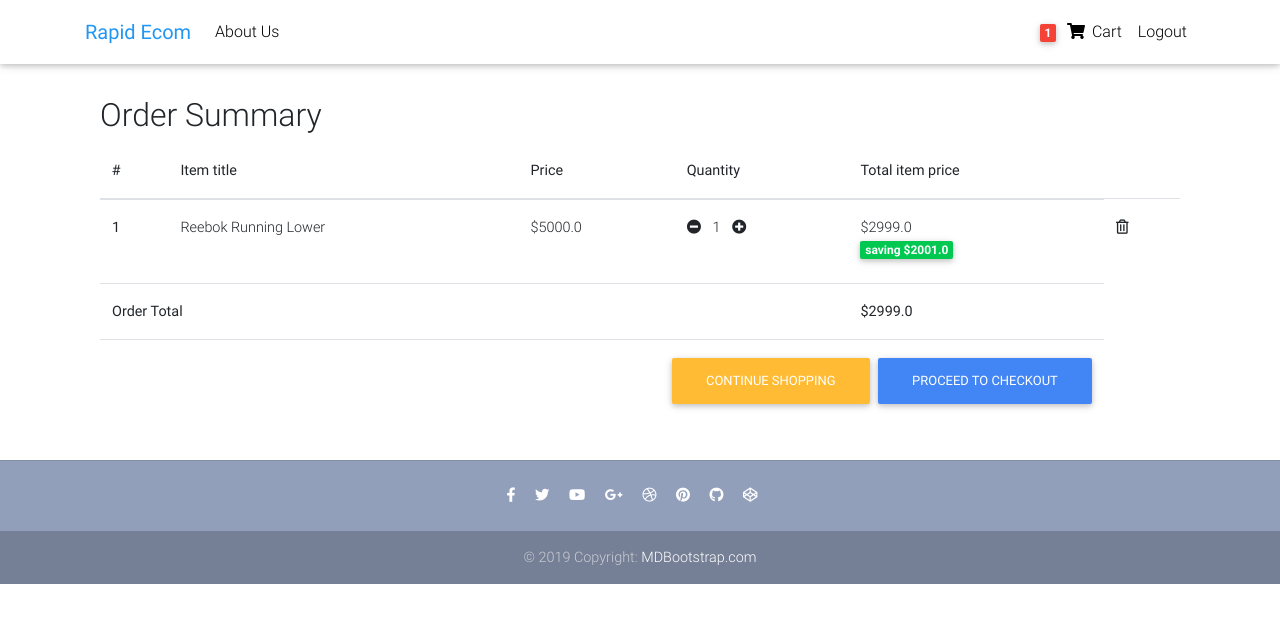
After one commit to Rapid292/Rapid-Ecommerce, a Django app: page /ecom/order_summary/ in a window 1280 px wide. The commit adds this page. Shown: the top 623 px of the page. Run offline with Django 3.2, Linux system fonts and the light colour scheme; a user stored in the database is signed in; data comes from the database, SQL or seed files in the repository; both versions use the stored data as it was after the commit; some libraries are stand-ins or nearby versions.

Commit message:
Updated Various Functionalities

```diff
--- a/Rapid_ecom/Ecommerce/templates/base.html
+++ b/Rapid_ecom/Ecommerce/templates/base.html
@@ -1,4 +1,5 @@
 {% load static %}
+{% load cart_template_tags %}
 
 <!DOCTYPE html>
 <html lang="en">
@@ -70,54 +71,55 @@
                <!-- Left -->
                <ul class="navbar-nav mr-auto">
                   <li class="nav-item active">
-                     <a class="nav-link waves-effect" href="{% url 'ecom-home' %}">Home
+                     <!-- <a class="nav-link waves-effect" href="{% url 'ecom-home' %}">Home
                         <span class="sr-only">(current)</span>
-                     </a>
+                     </a> -->
                   </li>
                   <li class="nav-item">
                      <a class="nav-link waves-effect" href="{% url 'ecom-about' %}">About Us</a>
-                  </li>
-                  <li class="nav-item">
-                     <a class="nav-link waves-effect" href="#">Product page</a>
-                  </li>
-                  <li class="nav-item">
-                     <a class="nav-link waves-effect" href="#">Check Out</a>
                   </li>
                </ul>
 
                <!-- Right -->
                <ul class="navbar-nav nav-flex-icons">
+                  {% if request.user.is_authenticated %}
                   <li class="nav-item">
-                     <a class="nav-link waves-effect">
-                        <span class="badge red z-depth-1 mr-1"> 1 </span>
+                     <a href="{% url 'order_summary' %}" class="nav-link waves-effect">
+                        <span class="badge red z-depth-1 mr-1"> {{ request.user|cart_item_count }} </span>
                         <i class="fas fa-shopping-cart"></i>
                         <span class="clearfix d-none d-sm-inline-block"> Cart </span>
                      </a>
                   </li>
                   <li class="nav-item">
-                     <a href="https://www.facebook.com/mdbootstrap" class="nav-link waves-effect" target="_blank">
-                        <i class="fab fa-facebook-f"></i>
+                     <a class="nav-link waves-effect" href="{% url 'logout' %}">
+                        <span class="clearfix d-none d-sm-inline-block"> Logout </span>
+                     </a>
+                  </li>
+                  {% else %}
+                  <li class="nav-item">
+                     <a class="nav-link waves-effect" href="{% url 'login' %}">
+                        <span class="clearfix d-none d-sm-inline-block"> Login </span>
                      </a>
                   </li>
                   <li class="nav-item">
-                     <a href="https://twitter.com/MDBootstrap" class="nav-link waves-effect" target="_blank">
-                        <i class="fab fa-twitter"></i>
+                     <a class="nav-link waves-effect" href="{% url 'register' %}">
+                        <span class="clearfix d-none d-sm-inline-block"> Sign Up </span>
                      </a>
                   </li>
-                  <li class="nav-item">
-                     <a href="https://github.com/mdbootstrap/bootstrap-material-design"
-                        class="nav-link border border-light rounded waves-effect" target="_blank">
-                        <i class="fab fa-github mr-2"></i>MDB GitHub
-                     </a>
-                  </li>
+                  {% endif %}
                </ul>
-
             </div>
-
          </div>
       </nav>
    </header>
    <!-- Navbar -->
+
+   {% if messages %}
+   {% for message in messages %}
+   <div class="alert alert-{{ message.tags }}" role="alert">{{ message }}</div>
+   {% endfor %}
+   {% endif %}
+
    <div class="container">
       {% block content %}
 
@@ -126,20 +128,6 @@
    </div>
    <!--Footer-->
    <footer class="page-footer text-center font-small mt-4 wow fadeIn">
-
-      <!--Call to action-->
-      <div class="pt-4">
-         <a class="btn btn-outline-white" href="https://mdbootstrap.com/docs/jquery/getting-started/download/"
-            target="_blank" role="button">Download MDB
-            <i class="fas fa-download ml-2"></i>
-         </a>
-         <a class="btn btn-outline-white" href="https://mdbootstrap.com/education/bootstrap/" target="_blank"
-            role="button">Start
-            free tutorial
-            <i class="fas fa-graduation-cap ml-2"></i>
-         </a>
-      </div>
-      <!--/.Call to action-->
 
       <hr class="my-4">
 
--- /dev/null
+++ b/Rapid_ecom/Ecommerce/templates/order_summary.html
@@ -0,0 +1,70 @@
+{% extends 'base.html' %}
+
+{% block content %}
+<div>
+   <div class="container ">
+      <div class="table-responsive">
+         <h2>Order Summary</h2>
+         <table class="table">
+            <thead>
+               <tr>
+                  <th scope="col">#</th>
+                  <th scope="col">Item title</th>
+                  <th scope="col">Price</th>
+                  <th scope="col">Quantity</th>
+                  <th scope="col">Total item price</th>
+
+               </tr>
+            </thead>
+            <tbody>
+               {% for order_item in object.items.all %}
+               <tr>
+                  <th scope="row">{{ forloop.counter }}</th>
+                  <td>{{ order_item.item.title }}</td>
+                  <td>${{ order_item.item.price }}</td>
+                  <td><a href="{% url 'remove_single_item_from_cart' order_item.item.slug %}"><i
+                           class="fas fa-minus-circle mr-2"></i></a>
+                     {{ order_item.quantity }}
+                     <a href="{% url 'add_to_cart' order_item.item.slug %}"><i class="fas fa-plus-circle ml-2"></i></a>
+                  </td>
+                  <td>
+                     {% if order_item.item.discount_price %}
+                     ${{ order_item.get_total_discount_item_price }}
+                     <h6><span class="badge badge-success">saving ${{ order_item.get_amount_saved }}</span></h6>
+                     {% else %}
+                     ${{ order_item.get_total_item_price }}
+                     {% endif %}
+                  </td>
+                  <td><a href="{% url 'remove_from_cart' order_item.item.slug %}"><i class="far fa-trash-alt"></i></a>
+                  </td>
+               </tr>
+               {% empty %}
+               <tr>
+                  <td colspan="5">Your Cart is Empty</td>
+               </tr>
+               <tr>
+                  <td colspan="5">
+                     <a class="btn btn-warning float-right" href="/ecom/">Continue Shopping</a>
+                  </td>
+               </tr>
+               {% endfor %}
+               {% if object.get_total %}
+               <tr>
+                  <td colspan="4"><b>Order Total</b></td>
+                  <td><b>${{ object.get_total }}</b></td>
+               </tr>
+               <tr>
+                  <td colspan="5">
+                     <a class="btn btn-primary float-right ml-2" href="/ecom/checkout/">Proceed to
+                        Checkout</a>
+                     <a class="btn btn-warning float-right" href="/ecom/">Continue Shopping</a>
+                  </td>
+               </tr>
+               {% endif %}
+            </tbody>
+         </table>
+      </div>
+   </div>
+</div>
+
+{% endblock content %}
--- /dev/null
+++ b/Rapid_ecom/Ecommerce/templatetags/cart_template_tags.py
@@ -0,0 +1,13 @@
+from django import template
+from Ecommerce.models import Order
+
+register = template.Library()
+
+
+@register.filter
+def cart_item_count(user):
+    if user.is_authenticated:
+        qs = Order.objects.filter(user=user, ordered=False)
+        if qs.exists():
+            return qs[0].items.count()
+    return 0
--- a/Rapid_ecom/Ecommerce/urls.py
+++ b/Rapid_ecom/Ecommerce/urls.py
@@ -1,11 +1,27 @@
 from django.urls import path
-from .views import HomeView, about, ItemDetailView, checkout_page, add_to_cart
+from .views import (
+    HomeView,
+    about,
+    ItemDetailView,
+    checkout_page,
+    add_to_cart,
+    remove_from_cart,
+    OrderSummaryView,
+    remove_single_item_from_cart,
+)
 
 
 urlpatterns = [
     path("", HomeView.as_view(), name="ecom-home"),
     path("about/", about, name="ecom-about"),
     path("product/<slug>/", ItemDetailView.as_view(), name="product-page"),
+    path("order_summary/", OrderSummaryView.as_view(), name="order_summary"),
     path("add_to_cart/<slug>/", add_to_cart, name="add_to_cart"),
+    path("remove_from_cart/<slug>/", remove_from_cart, name="remove_from_cart"),
+    path(
+        "remove_single_item_from_cart/<slug>/",
+        remove_single_item_from_cart,
+        name="remove_single_item_from_cart",
+    ),
     path("checkout/", checkout_page, name="checkout-page"),
 ]
--- a/Rapid_ecom/Ecommerce/views.py
+++ b/Rapid_ecom/Ecommerce/views.py
@@ -1,5 +1,10 @@
+from django.contrib import messages
+from django.core.exceptions import ObjectDoesNotExist
+from django.contrib.auth.decorators import login_required
+from django.contrib.auth.mixins import LoginRequiredMixin
 from django.shortcuts import get_object_or_404, redirect, render
-from django.views.generic import ListView, DetailView
+from django.views.generic import ListView, DetailView, View
+from django.utils import timezone
 from .models import Item, OrderItem, Order
 
 
@@ -10,7 +15,19 @@ def about(request):
 
 class HomeView(ListView):
     model = Item
+    paginate_by = 6
     template_name = "home-page.html"
+
+
+class OrderSummaryView(LoginRequiredMixin, View):
+    def get(self, *args, **kwargs):
+        try:
+            order = Order.objects.get(user=self.request.user, ordered=False)
+            context = {"object": order}
+            return render(self.request, "order_summary.html", context)
+        except ObjectDoesNotExist:
+            messages.error(self.request, "You does not have any active order")
+            return redirect("/")
 
 
 class ItemDetailView(DetailView):
@@ -18,23 +35,84 @@ class ItemDetailView(DetailView):
     template_name = "product-page.html"
 
 
+@login_required
 def checkout_page(request):
     context = {"items": Item.objects.all()}
     return render(request, "checkout-page.html", context)
 
 
+@login_required
 def add_to_cart(request, slug):
     item = get_object_or_404(Item, slug=slug)
-    order_item = OrderItem.objects.create(item=item)
+    order_item, created = OrderItem.objects.get_or_create(
+        item=item, user=request.user, ordered=False
+    )
     order_qs = Order.objects.filter(user=request.user, ordered=False)
 
     if order_qs.exists():
         order = order_qs[0]
         # Check if the order item is in the order
-        if order_item.filter(item_slug=item.slug).exists():
+        if order.items.filter(item__slug=item.slug).exists():
             order_item.quantity += 1
             order_item.save()
+            messages.info(request, "This item quantity was updated.")
+            return redirect("order_summary")
+        else:
+            order.items.add(order_item)
+            messages.info(request, "This item was added to your cart.")
+            return redirect("order_summary")
     else:
-        order = Order.objects.create(user=request.user)
+        ordered_date = timezone.now()
+        order = Order.objects.create(user=request.user, ordered_date=ordered_date)
         order.items.add(order_item)
-    return redirect("product-page", kwargs={"slug": slug})
+        messages.info(request, "This item was added to your cart.")
+        return redirect("order_summary")
+
+
+@login_required
+def remove_from_cart(request, slug):
+    item = get_object_or_404(Item, slug=slug)
+    order_qs = Order.objects.filter(user=request.user, ordered=False)
+    if order_qs.exists():
+        order = order_qs[0]
+        if order.items.filter(item__slug=item.slug).exists():
+            order_item = OrderItem.objects.filter(
+                item=item, user=request.user, ordered=False
+            )[0]
+            order.items.remove(order_item)
+            order_item.quantity = 1
+            order_item.save()
+            messages.info(request, "This item was removed to your cart.")
+            return redirect("order_summary")
+        else:
+            messages.info(request, "This item was not in your cart.")
+            return redirect("product-page", slug=slug)
+    else:
+        messages.info(request, "You do not any active order.")
+        return redirect("product-page", slug=slug)
+
+
+@login_required
+def remove_single_item_from_cart(request, slug):
+    item = get_object_or_404(Item, slug=slug)
+    order_qs = Order.objects.filter(user=request.user, ordered=False)
+    if order_qs.exists():
+        order = order_qs[0]
+        if order.items.filter(item__slug=item.slug).exists():
+            order_item = OrderItem.objects.filter(
+                item=item, user=request.user, ordered=False
+            )[0]
+            if order_item.quantity > 1:
+                order_item.quantity -= 1
+                order_item.save()
+                messages.info(request, "This item quantity was updated")
+            else:
+                order.items.remove(order_item)
+                messages.info(request, "This item was removed to your cart.")
+            return redirect("order_summary")
+        else:
+            messages.info(request, "This item was not in your cart.")
+            return redirect("order_summary")
+    else:
+        messages.info(request, "You do not any active order.")
+        return redirect("order_summary")
--- a/Rapid_ecom/Rapid_ecom/settings.py
+++ b/Rapid_ecom/Rapid_ecom/settings.py
@@ -31,6 +31,7 @@ ALLOWED_HOSTS = []
 # Application definition
 
 INSTALLED_APPS = [
+    "crispy_forms",
     "users.apps.UsersConfig",
     "Ecommerce.apps.EcommerceConfig",
     "django.contrib.admin",
@@ -119,3 +120,7 @@ STATIC_URL = "/static/"
 TEMPLATE_DIRS = (os.path.join(BASE_DIR, "templates"),)
 
 LOGIN_REDIRECT_URL = "ecom-home"
+
+LOGIN_URL = "login"
+
+CRISPY_TEMPLATE_PACK = "bootstrap4"
```
Also changed, not shown: Rapid_ecom/Ecommerce/models.py (+26 -1 lines), Rapid_ecom/Ecommerce/templates/home-page.html (+16 -16 lines), Rapid_ecom/Ecommerce/templates/product-page.html (+12 -7 lines), Rapid_ecom/users/templates/users/login.html (+12 -22 lines), Rapid_ecom/users/templates/users/logout.html (+7 -16 lines), Rapid_ecom/users/templates/users/register.html (+16 -22 lines), Rapid_ecom/Ecommerce/migrations/0008_auto_20200707_1456.py (added), Rapid_ecom/Ecommerce/migrations/0009_auto_20200707_1520.py (added), Rapid_ecom/Ecommerce/migrations/0010_auto_20200707_1522.py (added), Rapid_ecom/Ecommerce/migrations/0011_auto_20200707_1523.py (added), Rapid_ecom/Ecommerce/migrations/0012_auto_20200708_1850.py (added), Rapid_ecom/db.sqlite3.
